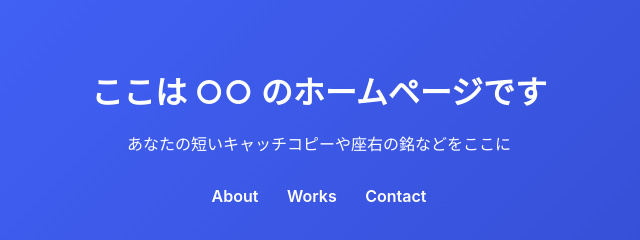
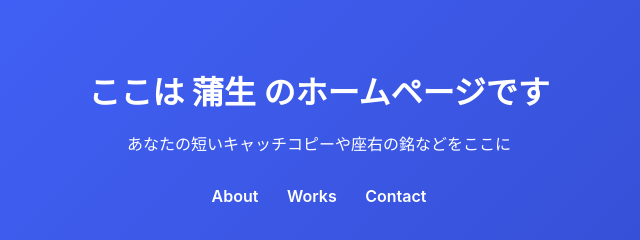
Before and after one commit to gamo-k927/thinkbody, a plain HTML site: page index.html in a window 1280 px wide. Shown: the top 240 px of the page, 321-961 px from the left. Drawn offline with Linux system fonts and the light colour scheme.

Commit message:
Update index.html

```diff
--- a/index.html
+++ b/index.html
@@ -80,7 +80,7 @@
 
   <!-- ===== ヒーロー / ナビゲーション ===== -->
   <header>
-    <h1>ここは ○○ のホームページです</h1>
+    <h1>ここは 蒲生 のホームページです</h1>
     <p>あなたの短いキャッチコピーや座右の銘などをここに</p>
 
     <nav>
```
